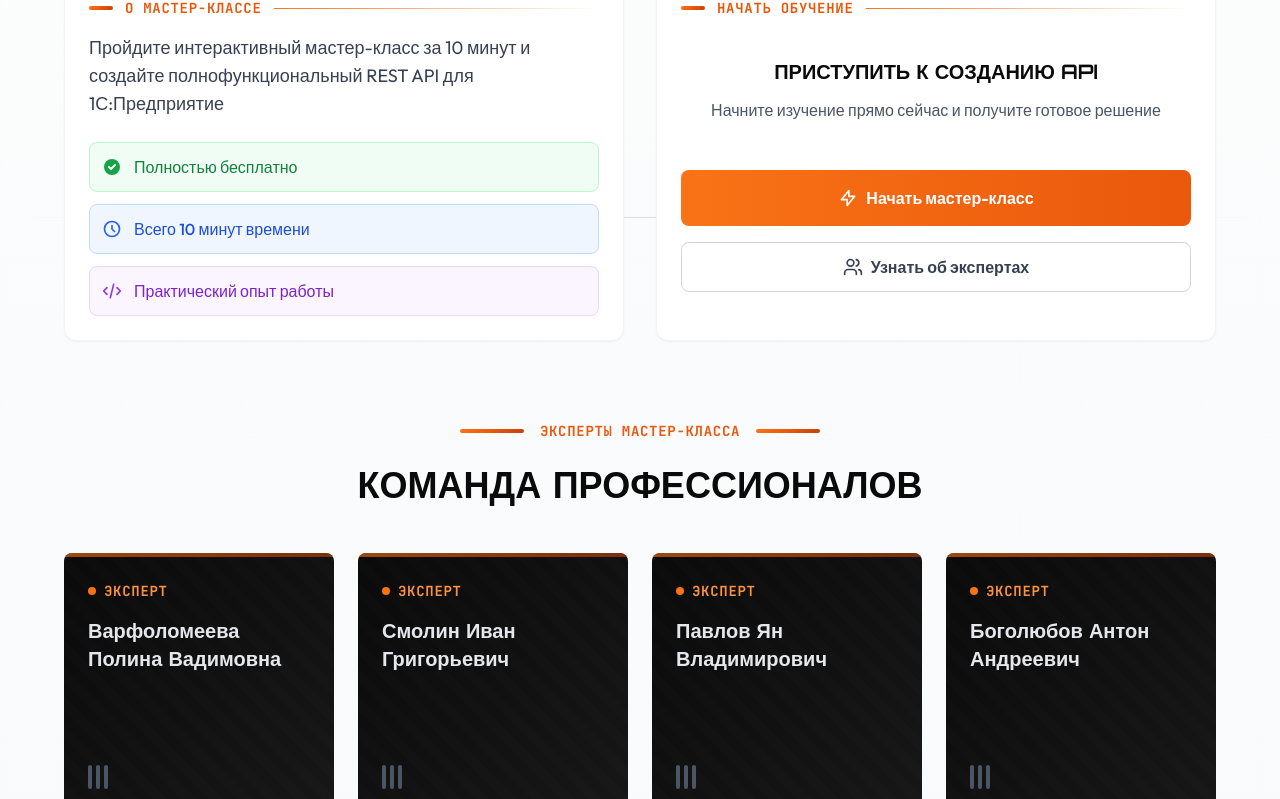
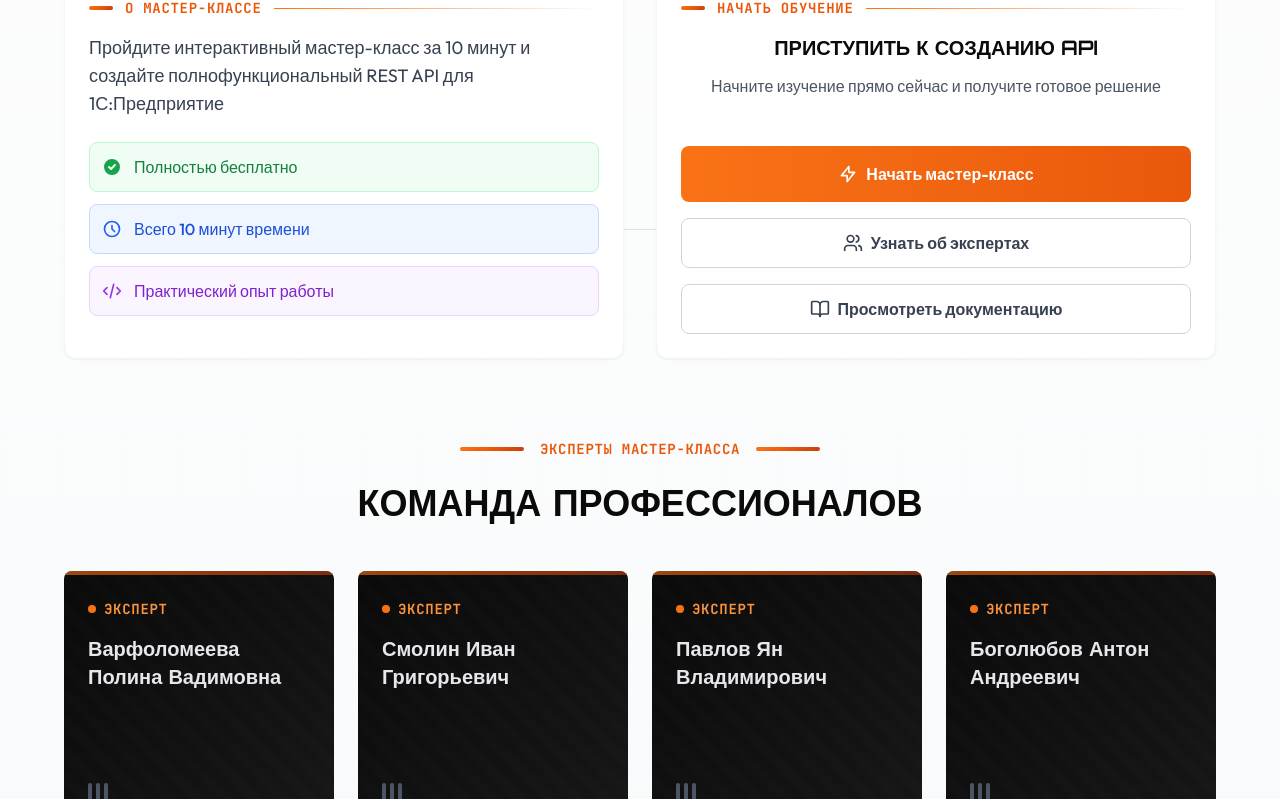
Before and after one commit to zerop913/ms-chvt2025, a Next.js app: page / in a window 1280 px wide. Shown: the part 1923-2722 px from the top of the page. Built offline with nearby package versions, Linux system fonts and the light colour scheme.

Commit message:
add docs button

```diff
--- a/src/components/home/MasterClassSection.tsx
+++ b/src/components/home/MasterClassSection.tsx
@@ -5,7 +5,7 @@ import { masterClassContent } from "../../constants/masterClassContent";
 import { MasterClassAnimationState, Expert } from "../../types/masterclass-new";
 import ExpertCard from "./ExpertCard";
 import ExpertModal from "./ExpertModal";
-import { Users } from "lucide-react";
+import { Users, BookOpen } from "lucide-react";
 
 export default function MasterClassSection() {
   const [animationState, setAnimationState] =
@@ -468,6 +468,18 @@ export default function MasterClassSection() {
                         </span>
                       </span>
                     </button>
+
+                    <a
+                      href="/docs"
+                      className="group w-full inline-flex items-center justify-center px-4 py-2 lg:px-6 lg:py-3 border border-gray-300 text-gray-700 font-semibold rounded-lg transition-all duration-300 hover:border-chvt-orange-500 hover:text-chvt-orange-600 hover:bg-chvt-orange-50"
+                    >
+                      <span className="flex items-center space-x-2">
+                        <BookOpen className="w-4 h-4 lg:w-5 lg:h-5 transform group-hover:scale-110 transition-transform" />
+                        <span className="text-sm lg:text-base">
+                          Просмотреть документацию
+                        </span>
+                      </span>
+                    </a>
                   </div>
                 </div>
               </div>
```
